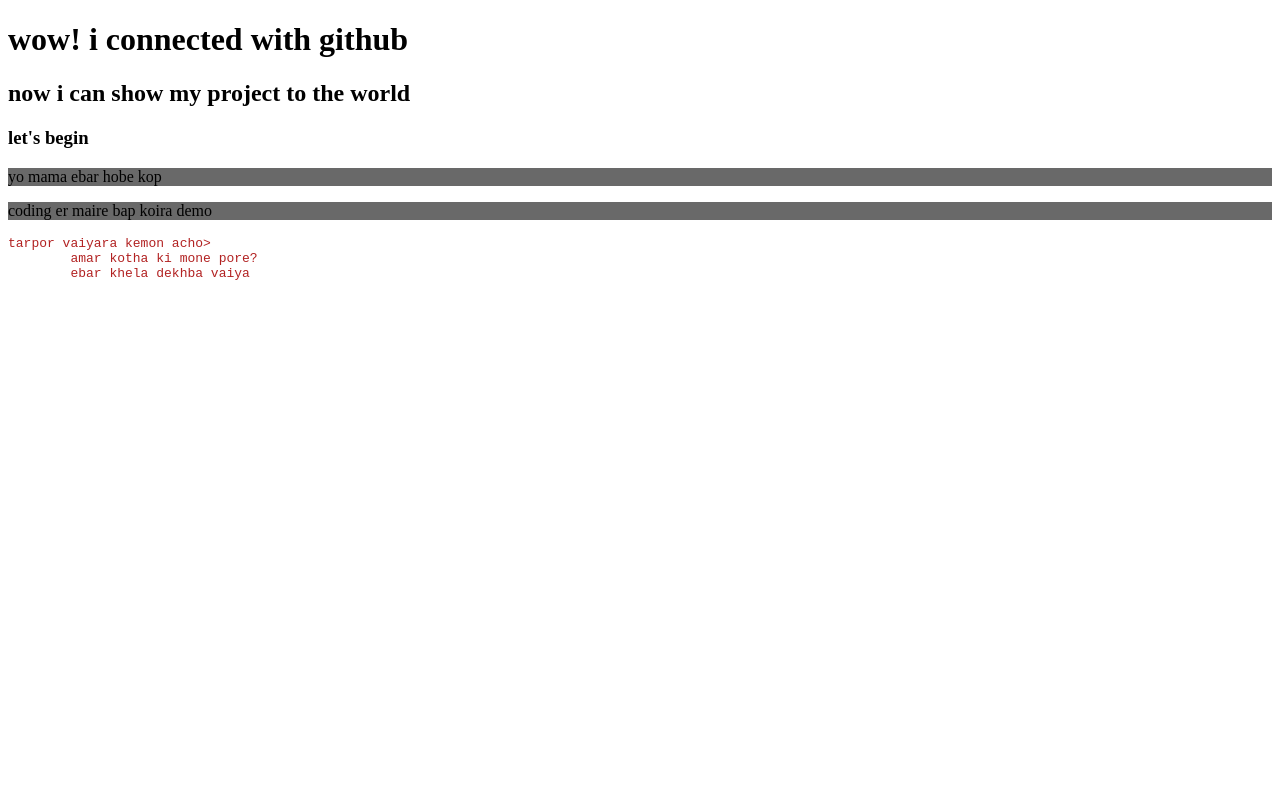
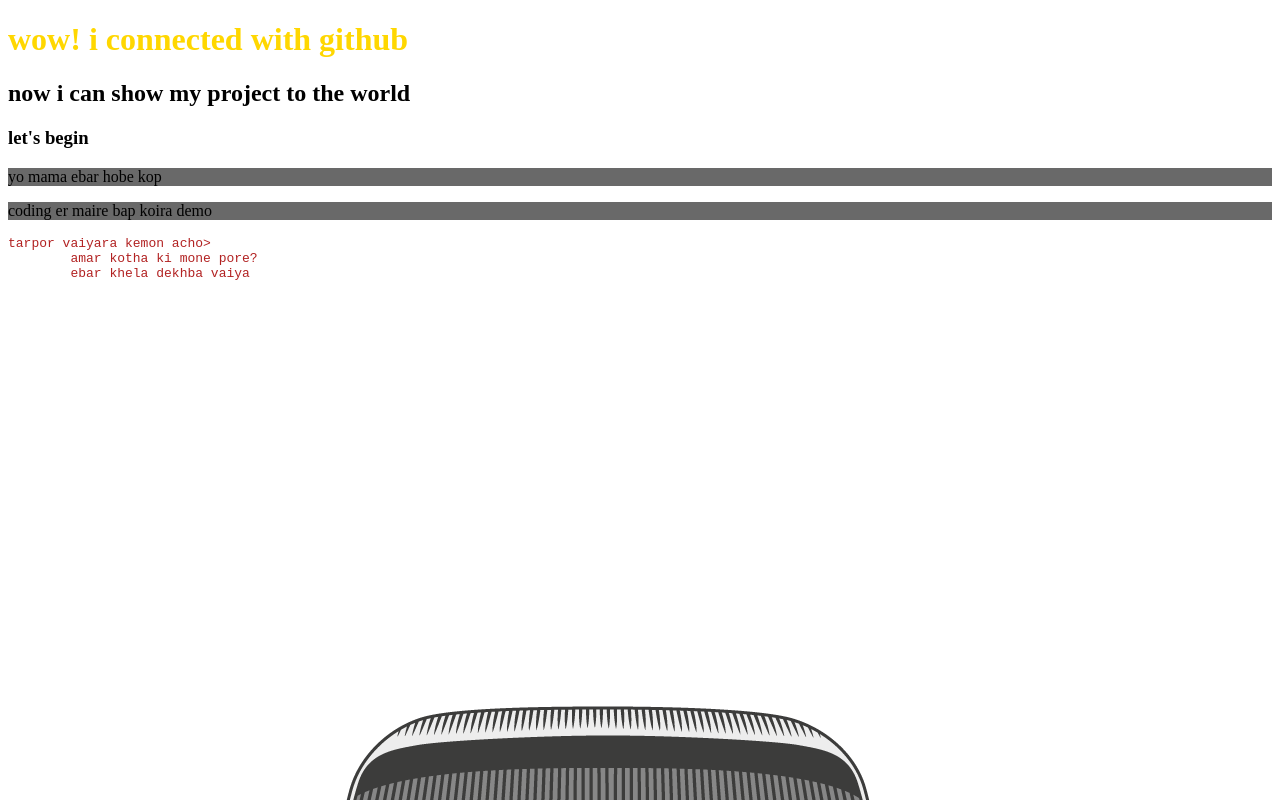
Before and after one commit to Salithossain/salit-, a plain HTML site: page index.html in a window 1280 px wide. Shown: the top 800 px of the page. Drawn offline with Linux system fonts and the light colour scheme.

Commit message:
added image

```diff
--- a/index.html
+++ b/index.html
@@ -17,6 +17,8 @@
         amar kotha ki mone pore?
         ebar khela dekhba vaiya
     </pre>
+    <img src="car-silhouette-vector-15.png" alt="salit">
+    <img src="images (1).png">
 
 </body>
 </html>
--- a/style.css
+++ b/style.css
@@ -4,3 +4,6 @@ p{
 pre{
     color: firebrick;
 }
+h1{
+    color: gold;
+}
```
Also changed, not shown: car-silhouette-vector-15.png (added), images (1).png (added).
